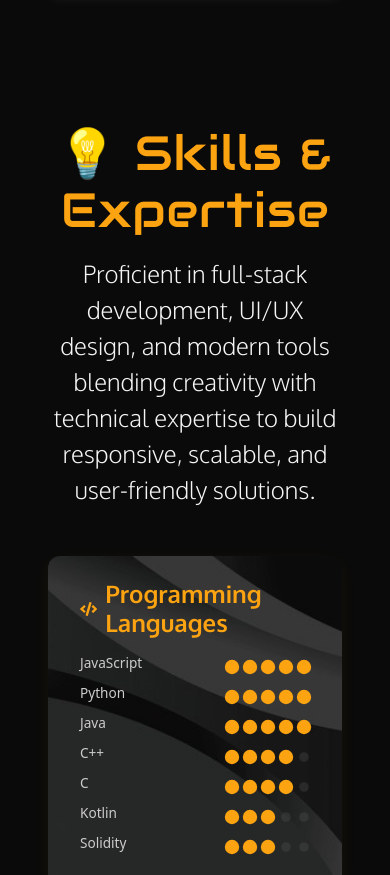
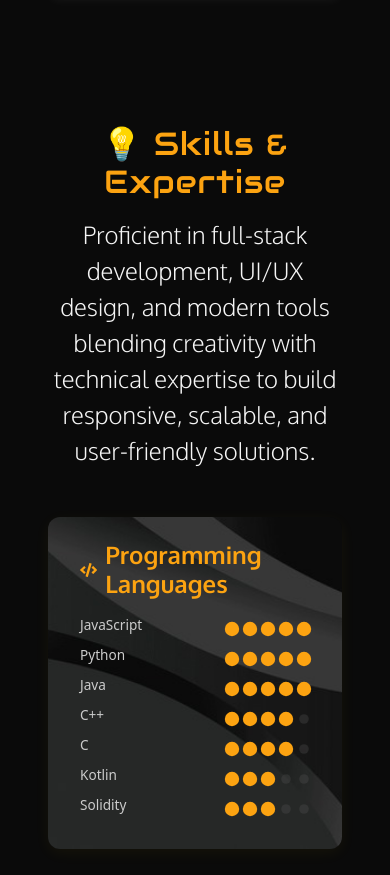
Before and after one commit to SadiaDayo/portfolio, a React (Create React App) app: page / in a window 390 px wide. Shown: the part 8720-9595 px from the top of the page. Built offline with nearby package versions, Linux system fonts and the light colour scheme.

Commit message:
Update Skills.css

```diff
--- a/src/components/Skills.css
+++ b/src/components/Skills.css
@@ -142,6 +142,9 @@
 
 /* 🔹 Mobile Screens (small phones) */
 @media (max-width: 576px) {
+  .skills-title{
+     font-size: 2rem;
+  }
   .skill-dots {
     justify-content: center; /* center dots under text */
     margin-left: 0;
```
